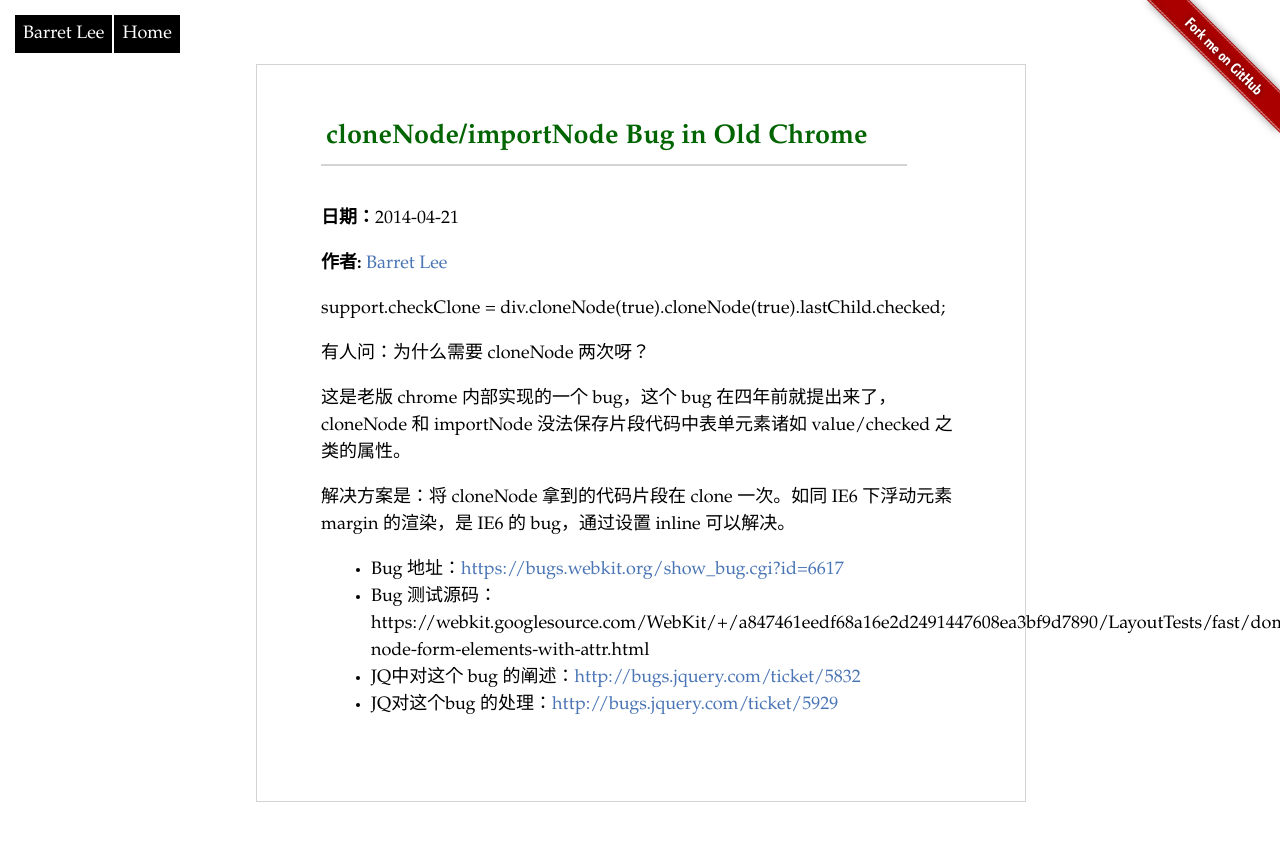
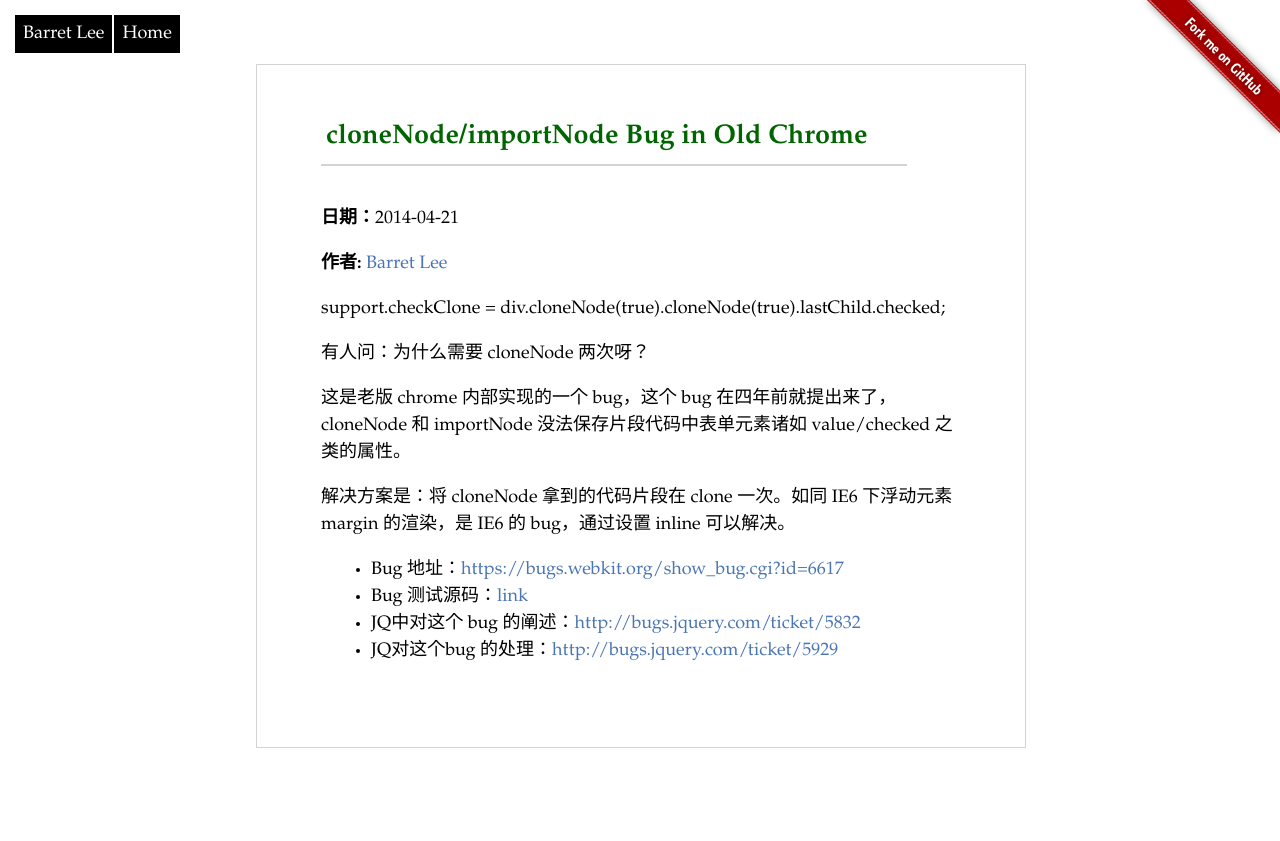
Before and after one commit to barretlee/snippets, a Jekyll site: the page built from _posts/2014-04-21-clonenode-bug-in-old-chrome.md, in a window 1280 px wide. Shown: the top 841 px of the page. Built offline with Jekyll 4.4.1, drawn with Linux system fonts in a browser that asks for light colours; Markdown is read by kramdown in place of the engine named in the settings; comment, search, counter and statistics services are not loaded.

Commit message:
Update 2014-04-21-clonenode-bug-in-old-chrome.md

```diff
--- a/_posts/2014-04-21-clonenode-bug-in-old-chrome.md
+++ b/_posts/2014-04-21-clonenode-bug-in-old-chrome.md
@@ -13,6 +13,6 @@ tag: bug chrome checkbox cloneNode
 解决方案是：将 cloneNode 拿到的代码片段在 clone 一次。如同 IE6 下浮动元素 margin 的渲染，是 IE6 的 bug，通过设置 inline 可以解决。
 
 - Bug 地址：<https://bugs.webkit.org/show_bug.cgi?id=6617>
-- Bug 测试源码：https://webkit.googlesource.com/WebKit/+/a847461eedf68a16e2d2491447608ea3bf9d7890/LayoutTests/fast/dom/clone-node-form-elements-with-attr.html
+- Bug 测试源码：[link](https://webkit.googlesource.com/WebKit/+/a847461eedf68a16e2d2491447608ea3bf9d7890/LayoutTests/fast/dom/clone-node-form-elements-with-attr.html)
 - JQ中对这个 bug 的阐述：<http://bugs.jquery.com/ticket/5832>
 - JQ对这个bug 的处理：<http://bugs.jquery.com/ticket/5929>
```
